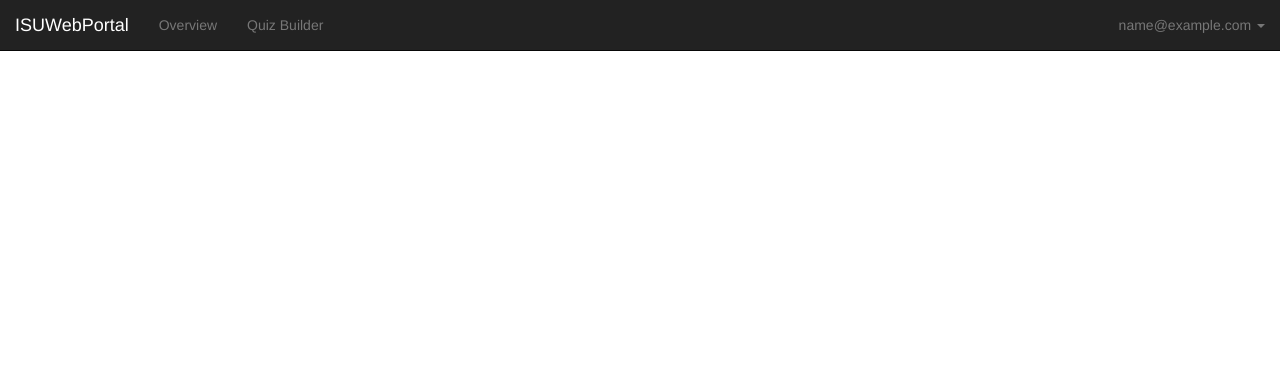
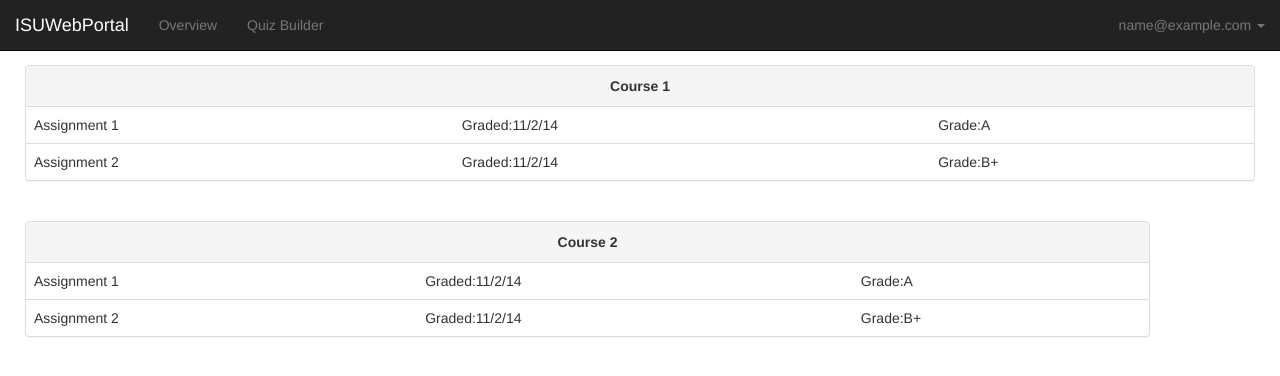
Before and after one commit to travisreed-wf/491Project, a Flask app: page /gradebook in a window 1280 px wide. Shown: the top 376 px of the page. Run offline with Flask 2, Linux system fonts and the light colour scheme; the visitor is signed in with stand-in values (Sample User, id 1); parts of the project's set-up code (start-up, migrations or seed data) failed here and were passed over; some libraries are stand-ins or nearby versions.

Commit message:
Gradebook Design

```diff
--- a/src/templates/gradebook.html
+++ b/src/templates/gradebook.html
@@ -6,18 +6,60 @@
 </head>
 {% endblock %}
 {% block body %}
-	<div class= "row">
+<div class= "row" id="course>
+	<div class="col-md-11">
+		<div class="panel panel-default">
+			<div class="panel-heading" style="text-align:center"><strong>Course 1</strong></div>
+			<table class="table">
+				<tr>
+					<td>Assignment 1</td>
+					<td>Graded:11/2/14</td>
+					<td>Grade:A</td>
+				</tr>
+				<tr>
+					<td>Assignment 2</td>
+					<td>Graded:11/2/14</td>
+					<td>Grade:B+</td>
+				</tr>
+			</table>
+		</div>
+	</div>
+</div>
+<br>
+<div class= "row">
+	<div class="col-md-11">
+		<div class="panel panel-default">
+			<div class="panel-heading" style="text-align:center"><strong>Course 2</strong></div>
+			<table class="table">
+				<tr>
+					<td>Assignment 1</td>
+					<td>Graded:11/2/14</td>
+					<td>Grade:A</td>
+				</tr>
+				<tr>
+					<td>Assignment 2</td>
+					<td>Graded:11/2/14</td>
+					<td>Grade:B+</td>
+				</tr>
+			</table>
+		</div>
+	</div>
+</div>
 
-	</div>
+<script type="text/javascript">
+	function getCourseList(){
+		.ajax{
+
+		}
+	}
+</script>
 {% endblock %}
 
-<!-- <div style= "background-color:#999999" class= "col-md-2 col-lg-2">
-	<span style= "display:block; text-align:center; font-size:200%; color:black background-color:white;">Classes</span>
-	<div class= "btn-group-vertical.btn-block">
-		<button type= "button" class="btn btn-default btn-lg btn-block">Home</button>
-		<button type= "button" class="btn btn-default btn-lg btn-block">Registration</button>
-	</div>
-</div>
-<div class= "col-md-10 col-lg-10">
-	Testing the width of this page fefefefefefefefefefefefefeeeeeeeeeeeeeeeeeffffffffffffffffffffffffffffffffffffffffffffff
-</div> -->
+
+<!--Need to know how many courses user has, can get from database-->
+<!--Each Course contains
+	course name
+	assignments
+		date graded
+		grade
+-->
```
